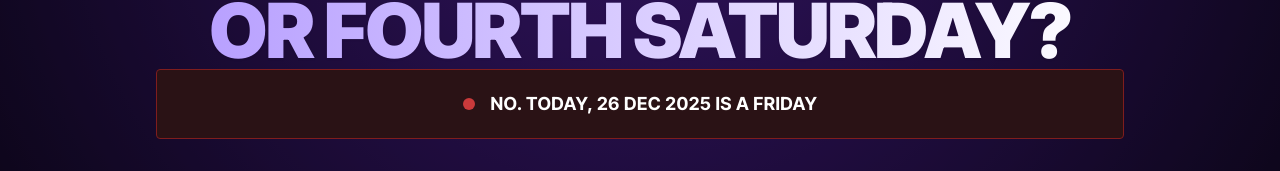
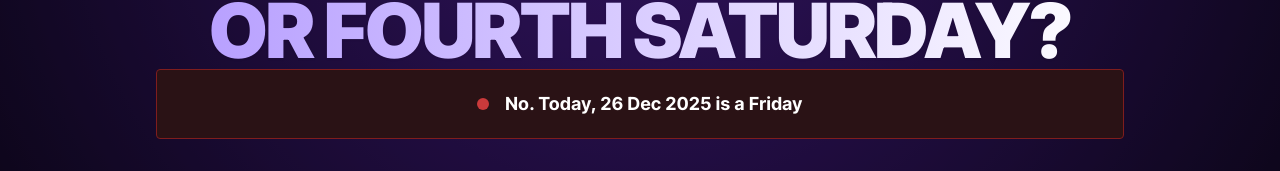
Before and after one commit to nakulpingale-ops/Saturday_Tracker, a React (Vite) app: page / in a window 1280 px wide. Shown: the part 176-347 px from the top of the page. Built offline with nearby package versions, Linux system fonts and the light colour scheme.

Commit message:
Updated content

```diff
--- a/components/Hero.tsx
+++ b/components/Hero.tsx
@@ -17,12 +17,12 @@ const Hero: React.FC<HeroProps> = ({ isDarkMode }) => {
   const isSecondSaturday = useMemo(() => checkIsSecondSaturday(today), [today]);
   const isFourthSaturday = useMemo(() => checkIsFourthSaturday(today), [today]);
 
-  // Format: 13 DEC 2025
+  // Format: 13 Dec 2025
   const displayDate = new Intl.DateTimeFormat('en-GB', {
     day: 'numeric',
     month: 'short',
     year: 'numeric'
-  }).format(today).toUpperCase();
+  }).format(today);
 
   // --- NEW LOGIC: Calculate the immediate next holiday (2nd or 4th) ---
   const getNextHoliday = () => {
@@ -123,40 +123,40 @@ const Hero: React.FC<HeroProps> = ({ isDarkMode }) => {
       {/* Status Bar */}
       <div className={`
         w-full max-w-[1000px] py-5 px-6 rounded
-        flex flex-row items-center justify-start md:justify-center gap-4 md:gap-4
+        flex flex-row items-center justify-start md:justify-center gap-4
         border transition-all duration-300 mb-[14px] backdrop-blur-sm
         ${statusColorClass} ${statusBorderClass} ${shadowClass}
       `}>
         <div className={`w-3 h-3 rounded-full ${indicatorColorClass} animate-pulse shrink-0`}></div>
-        <span className="text-sm sm:text-lg font-bold tracking-wide uppercase text-left md:text-center leading-tight">
+        <span className="text-sm sm:text-lg font-bold tracking-wide text-left md:text-center leading-tight">
           {(() => {
             if (isSecondSaturday) {
               return (
                 <>
-                  YES. TODAY, {displayDate} IS A <span className="block md:inline">SECOND SATURDAY</span>
+                  Yes. Today, {displayDate} is a <span className="block md:inline">Second Saturday</span>
                 </>
               );
             } else if (isFourthSaturday) {
               return (
                 <>
-                  YES. TODAY, {displayDate} IS A <span className="block md:inline">FOURTH SATURDAY</span>
+                  Yes. Today, {displayDate} is a <span className="block md:inline">Fourth Saturday</span>
                 </>
               );
             } else {
               if (today.getDay() === 6) {
                 const day = today.getDate();
                 const weekNumber = Math.ceil(day / 7);
-                const ordinal = weekNumber === 1 ? "1ST" : weekNumber === 3 ? "3RD" : "5TH";
+                const ordinal = weekNumber === 1 ? "1st" : weekNumber === 3 ? "3rd" : "5th";
                 return (
                   <>
-                    NO. TODAY, {displayDate} IS THE <span className="block md:inline">{ordinal} SATURDAY</span>
+                    No. Today, {displayDate} is the <span className="block md:inline">{ordinal} Saturday</span>
                   </>
                 );
               } else {
-                const currentWeekday = new Intl.DateTimeFormat('en-GB', { weekday: 'long' }).format(today).toUpperCase();
+                const currentWeekday = new Intl.DateTimeFormat('en-GB', { weekday: 'long' }).format(today);
                 return (
                   <>
-                    NO. TODAY, {displayDate} IS A <span className="block md:inline">{currentWeekday}</span>
+                    No. Today, {displayDate} is a <span className="block md:inline">{currentWeekday}</span>
                   </>
                 );
               }
```
